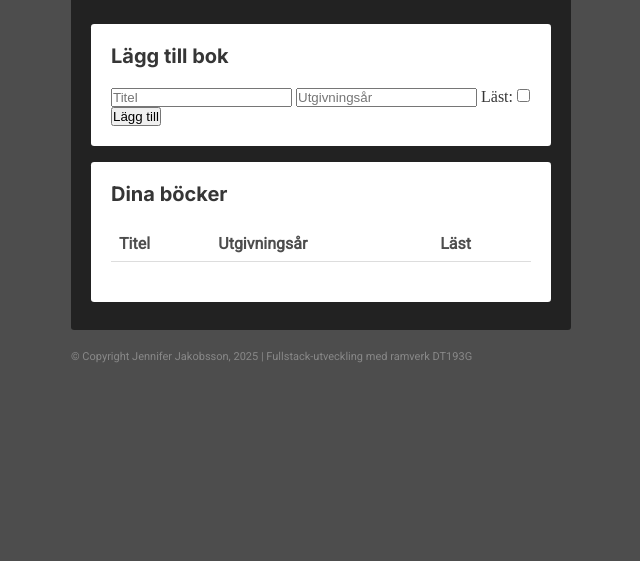
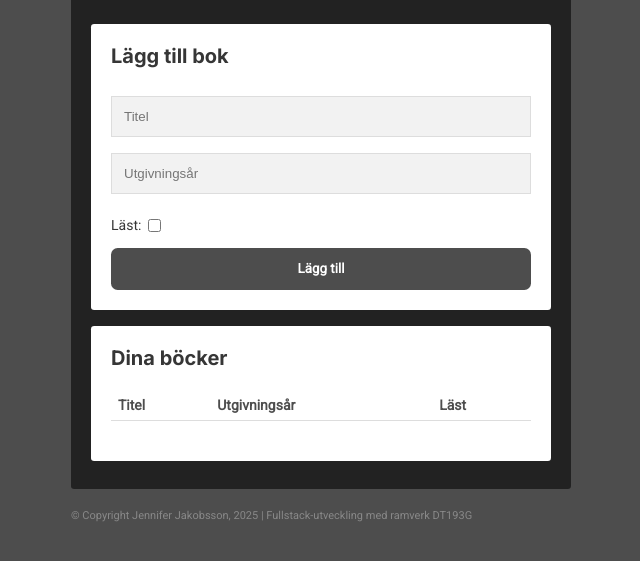
Before and after one commit to jenniferchristine/koa, a website built with Parcel: page src/index.html in a window 1280 px wide. Shown: the part 193-754 px from the top of the page, without its empty margins (319-959 px from the left). Built offline with nearby package versions, Linux system fonts and the light colour scheme.

Commit message:
design + styles

```diff
--- a/src/styles.css
+++ b/src/styles.css
@@ -56,22 +56,68 @@ footer {
     padding: 20px 0 20px;
 }
 
+input[type=text], input[type=number] {
+    width: 100%;
+    padding: 12px;
+    margin: 8px 0;
+    box-sizing: border-box;
+    background-color: #f2f2f2;
+    border: 1px solid #ddd;
+}
+
+input[type=text]:focus, input[type=number]:focus {
+    background-color: white;
+}
+
+label {
+    display: inline-flex;
+    align-items: center;
+}
+
+button {
+    width: 100%;
+    padding: 1em;
+    border-radius: 0.5em;
+    border: none;
+    background-color: rgb(77, 77, 77);
+    color: white;
+    font-weight: 700;
+    font-family: 'Roboto';
+    transition: 0.2s ease-in;
+    cursor: pointer;
+}
+
+button:hover { background-color: rgb(114, 114, 114); }
+
 table {
     border-collapse: collapse;
     width: 100%;
     margin: 20px auto;
     font-family: 'Roboto';
     color: rgb(77, 77, 77);
+    overflow-x: auto;
 }
 
 th, td {
     padding: 0.5em;
     border-bottom: 1px solid #ddd;
     text-align: left;
+    font-size: 14px;
+}
+
+label {
+    width: 50px;
+    font-family: 'Roboto';
+    font-size: 14px;
+    margin: 15px 0;
+    justify-content: space-between;
 }
 
 tr:nth-child(even) { background-color: #f2f2f2; }
 
 @media only screen and (max-width: 499px) {
     .wrapper { width: 100%; }
+    table, thead, tbody, th, td, tr { display: block; }
+    td { display: flex; justify-content: space-between; padding: 6px 0; }
+    tr { border-bottom: 2px solid #b8b8b8; }
 }
```
Also changed, not shown: src/index.html (+1 -0 lines).
